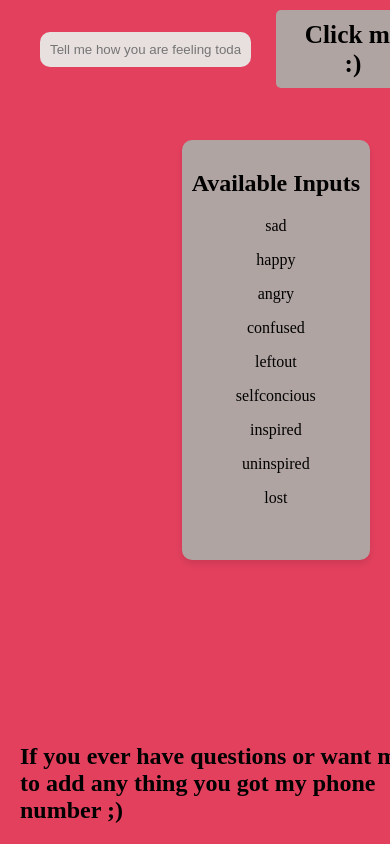
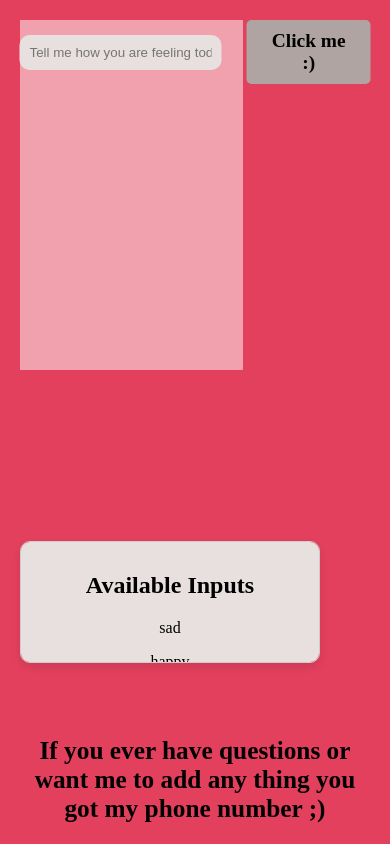
Before and after one commit to jklingaman/brotherly_advice, a plain HTML site: page main.html in a window 390 px wide. Drawn offline with Linux system fonts and the light colour scheme; a web font is replaced by a local one.

Commit message:
Getting closer to the finished product, taking a break.

```diff
--- a/main.css
+++ b/main.css
@@ -91,3 +91,81 @@ body {
     border-radius: 10px;
     padding: 10px;
   }
+/*another media tag here for mid-size*/
+@media(max-width: 1200px) {
+  #mainDiv {
+    display: flex;
+    flex-direction: column;
+    justify-content: center;
+    align-items: center;
+    min-height: 75vh;
+    max-height: none;
+    overflow-y: auto;
+    margin-top: 0;
+    padding-top: 60px;
+    padding-bottom: 60px;
+  }
+  #mainDiv p {
+    font-size: 3vh;
+  }
+  #imagePlaceHolder {
+    margin-top: 50%;
+    margin-right: 25px;
+  }
+  #adviceList {
+    margin-top: 43%;
+
+  }
+}
+@media(max-width: 500px) {
+  #header {
+    width: 90%;
+    left: 50%;
+    margin-top: 10px;
+    transform: translateX(-50%);
+  }
+  #parentDiv {
+    display: flex;
+    flex-direction: row;
+    justify-content: space-between;
+    align-items: flex-start;
+    flex-wrap: wrap;
+    gap: 10px;
+}
+  #response {
+    height: fit-content;
+    font-size: 2.3vh;
+  }
+  #adviceList {
+    width: 90%;
+    max-width: 400px;
+    height: auto;
+    max-height: 100px;
+    overflow-y: auto;
+    padding: 10px;
+    margin: 55px auto;
+    margin-right: 50px;
+    border: 1px solid #ccc;
+    border-radius: 10px;
+    background-color: #e7e0df;
+    box-shadow: 0 4px 8px rgba(0, 0, 0, 0.1);
+    text-align: center;
+    display: block;
+  }
+  #mainDiv {
+    display: block;
+    font-size: 3vh;
+    text-align: center;
+    padding: 20px;
+    min-height: 50px;
+    background: rgba(255, 255, 255, 0.5);
+  }
+  #footer {
+    font-size: 2vh;
+    text-align: center;
+    width: 90%;
+    left: 50%;
+    margin-top: 10px;
+    transform: translateX(-50%);
+  }
+}
```
